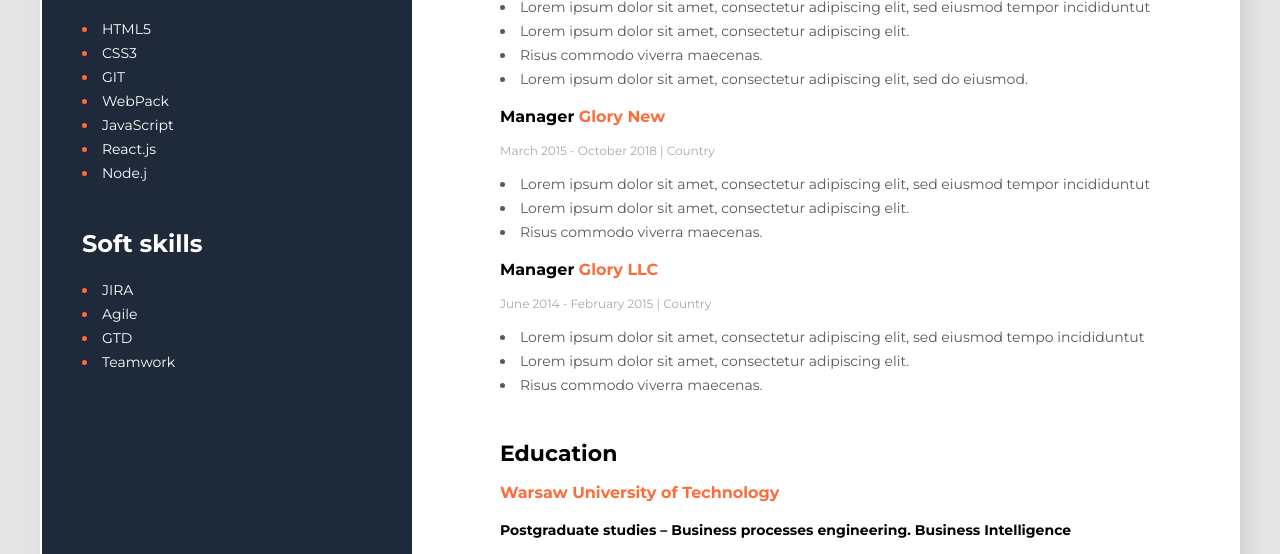
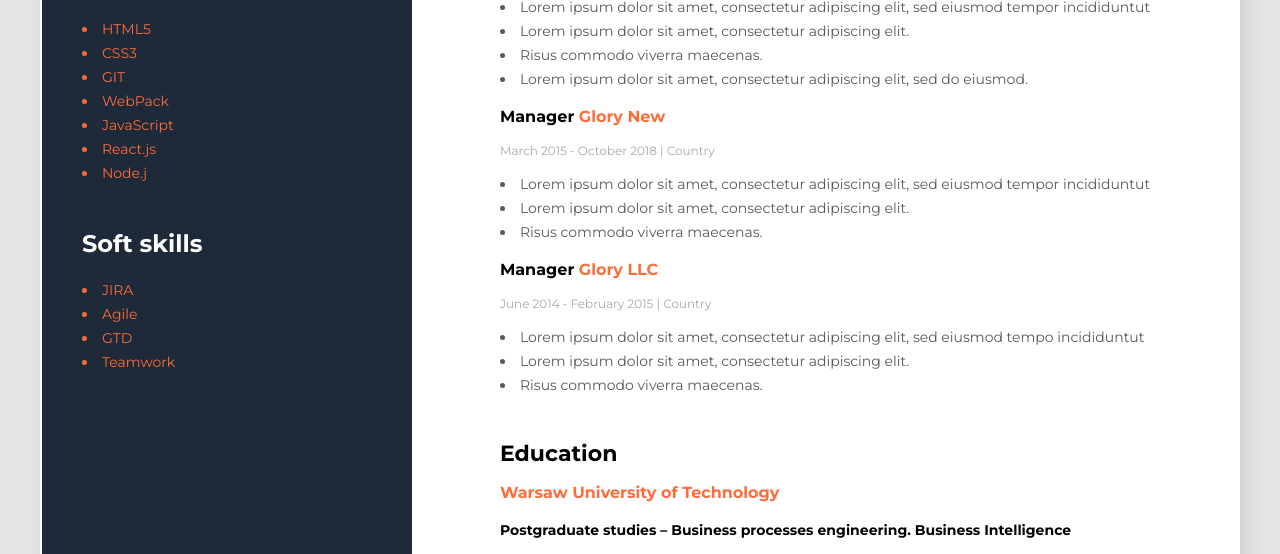
Before and after one commit to pietrzad/CV, a plain HTML site: page index.html in a window 1280 px wide. Shown: the part 691-1245 px from the top of the page. Drawn offline with Linux system fonts and the light colour scheme.

Commit message:
Formatting

```diff
--- a/index.html
+++ b/index.html
@@ -61,20 +61,13 @@
                 <p class="job-date">September 2019 - up to now | Country</p>
 
                 <ul class="job-list">
-                    <li>
-                        Lorem ipsum dolor sit amet, consectetur adipiscing
-                        elit, sed eiusmod tempor incididuntut
-                    </li>
-                    <li>
-                        Lorem ipsum dolor sit amet, consectetur adipiscing
-                        elit.
-                    </li>
-                    <li>
-                        Risus commodo viverra maecenas.</li>
-                    <li>
-                        Lorem ipsum dolor sit amet, consectetur adipiscing
-                        elit, sed do eiusmod.
-                    </li>
+                    <li>Lorem ipsum dolor sit amet, consectetur adipiscing
+                        elit, sed eiusmod tempor incididuntut</li>
+                    <li>Lorem ipsum dolor sit amet, consectetur adipiscing
+                        elit.</li>
+                    <li>Risus commodo viverra maecenas.</li>
+                    <li>Lorem ipsum dolor sit amet, consectetur adipiscing
+                        elit, sed do eiusmod.</li>
                 </ul>
             </div>
 
@@ -86,14 +79,10 @@
                 <p class="job-date">March 2015 - October 2018 | Country</p>
 
                 <ul class="job-list">
-                    <li>
-                        Lorem ipsum dolor sit amet, consectetur adipiscing
-                        elit, sed eiusmod tempor incididuntut
-                    </li>
-                    <li>
-                        Lorem ipsum dolor sit amet, consectetur adipiscing
-                        elit.
-                    </li>
+                    <li> Lorem ipsum dolor sit amet, consectetur adipiscing
+                        elit, sed eiusmod tempor incididuntut</li>
+                    <li>Lorem ipsum dolor sit amet, consectetur adipiscing
+                        elit.</li>
                     <li>Risus commodo viverra maecenas.</li>
                 </ul>
             </div>
@@ -152,39 +141,23 @@
             <div class="tech-skills-block">
                 <h2 class="header-secondary">Tech skills</h2>
                 <ul class="list-secondary">
-                    <li>
-                        <span class="list-seconadry-item">HTML5</span>
-                    </li>
-                    <li>
-                        <span class="list-seconadry-item">CSS3</span>
-                    </li>
-                    <li>
-                        <span class="list-seconadry-item">GIT</span>
-                    </li>
-                    <li>
-                        <span class="list-seconadry-item">WebPack</span>
-                    </li>
-                    <li>
-                        <span class="list-seconadry-item">JavaScript</span>
-                    </li>
-                    <li>
-                        <span class="list-seconadry-item">React.js</span>
-                    </li>
-                    <li>
-                        <span class="list-seconadry-item">Node.j</span>
-                    </li>
+                    <li><span class="list-secondary-item">HTML5</span></li>
+                    <li><span class="list-secondary-item">CSS3</span></li>
+                    <li><span class="list-secondary-item">GIT</span></li>
+                    <li><span class="list-secondary-item">WebPack</span></li>
+                    <li><span class="list-secondary-item">JavaScript</span></li>
+                    <li><span class="list-secondary-item">React.js</span></li>
+                    <li><span class="list-secondary-item">Node.j</span></li>
                 </ul>
             </div>
 
             <div class="soft-skills-block">
                 <h2 class="header-secondary">Soft skills</h2>
                 <ul class="list-secondary">
-                    <li><span class="list-seconadry-item">JIRA</span></li>
-                    <li><span class="list-seconadry-item">Agile</span></li>
-                    <li><span class="list-seconadry-item">GTD</span></li>
-                    <li>
-                        <span class="list-seconadry-item">Teamwork</span>
-                    </li>
+                    <li><span class="list-secondary-item">JIRA</span></li>
+                    <li><span class="list-secondary-item">Agile</span></li>
+                    <li><span class="list-secondary-item">GTD</span></li>
+                    <li><span class="list-secondary-item">Teamwork</span></li>
                 </ul>
             </div>
         </aside>
```
